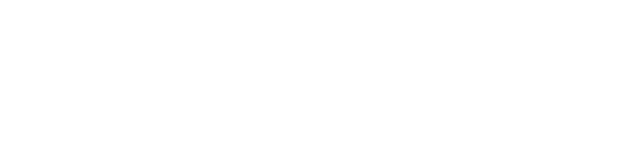
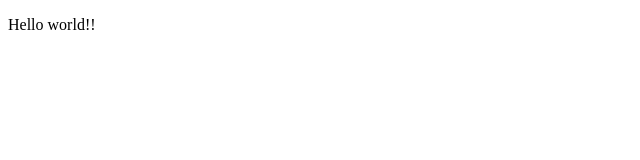
Before and after one commit to Wesupercool777/test, a plain HTML site: page index.html in a window 1280 px wide. Shown: the whole page, without its empty margins (0-640 px from the left). Drawn offline with Linux system fonts and the light colour scheme.

Commit message:
New commit

```diff
--- a/index.html
+++ b/index.html
@@ -6,6 +6,6 @@
     <title>Document</title>
 </head>
 <body>
-
+    <p>Hello world!!</p>
 </body>
 </html>
```
